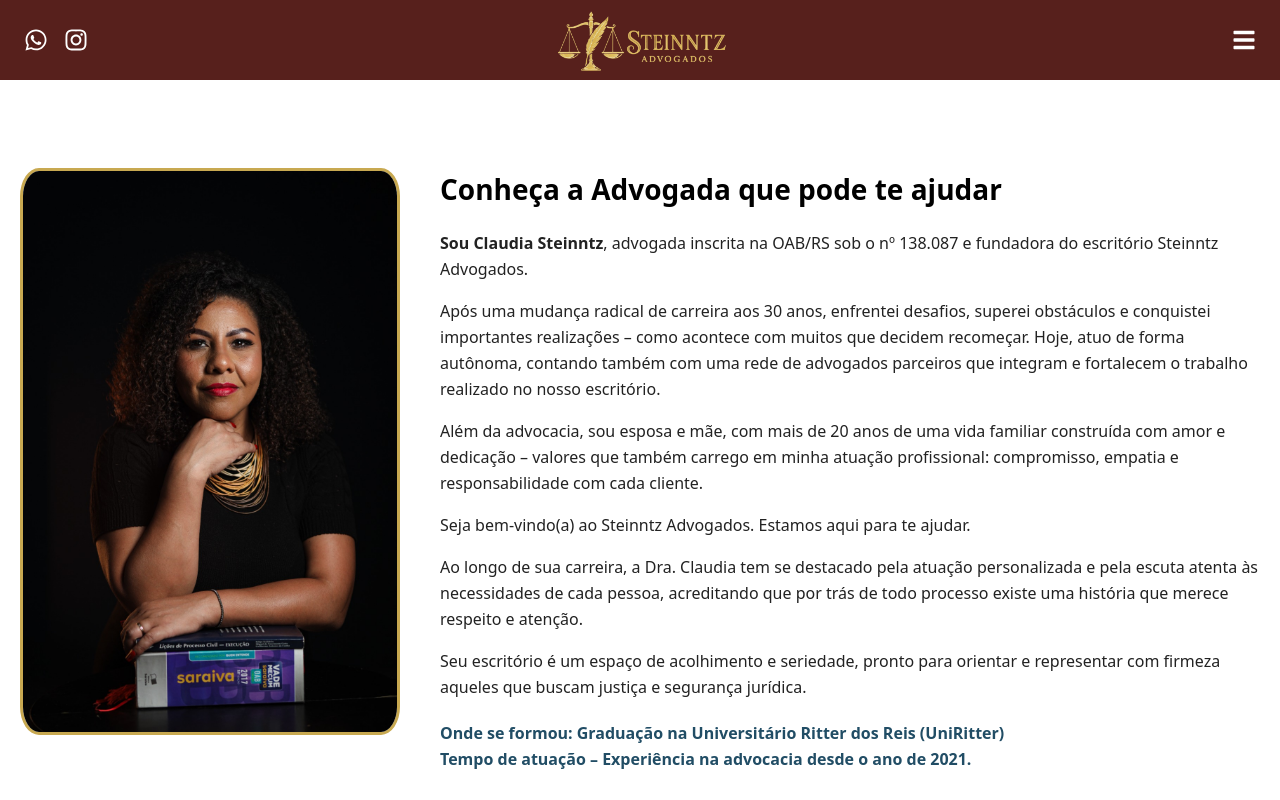
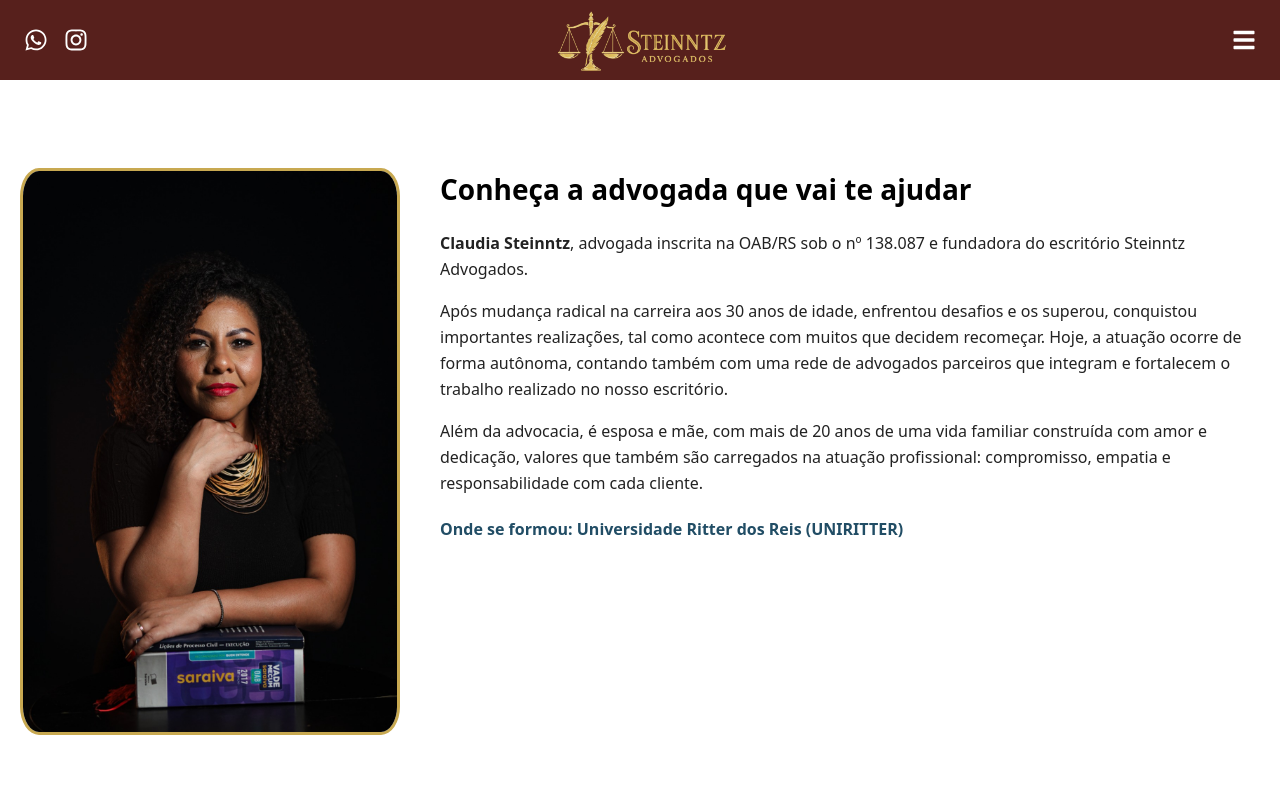
Before and after one commit to FernandoGvDev/claudia-newSite, a React (Vite) app: page /sobre in a window 1280 px wide. Shown: the top 800 px of the page. Built offline with nearby package versions, Linux system fonts and the light colour scheme.

Commit message:
ajuste requeri

```diff
--- a/src/components/PagSobre.jsx
+++ b/src/components/PagSobre.jsx
@@ -18,52 +18,40 @@ const PagSobre = () => {
 
                 <div className="flex-2 font-[Segoe UI]">
   <h2 className="text-[28px] font-bold mb-5">
-                        Conheça a Advogada que pode te ajudar
+    Conheça a advogada que vai te ajudar
   </h2>
 
   <p className="text-[16px] mb-4 leading-relaxed text-[#222]">
-                        <strong className="font-bold">Sou Claudia Steinntz</strong>, advogada inscrita na OAB/RS sob o nº 138.087 e fundadora do
-                        escritório Steinntz Advogados.
+    <strong className="font-bold">Claudia Steinntz</strong>, advogada inscrita
+    na OAB/RS sob o nº 138.087 e fundadora do escritório Steinntz Advogados.
   </p>
 
   <p className="text-[16px] mb-4 leading-relaxed text-[#222]">
-                        Após uma mudança radical de carreira aos 30 anos, enfrentei desafios, superei obstáculos e conquistei
-                        importantes realizações – como acontece com muitos que decidem recomeçar. Hoje, atuo de forma autônoma,
-                        contando também com uma rede de advogados parceiros que integram e fortalecem o trabalho realizado no
-                        nosso escritório.
+    Após mudança radical na carreira aos 30 anos de idade, enfrentou desafios e
+    os superou, conquistou importantes realizações, tal como acontece com muitos
+    que decidem recomeçar. Hoje, a atuação ocorre de forma autônoma, contando
+    também com uma rede de advogados parceiros que integram e fortalecem o
+    trabalho realizado no nosso escritório.
   </p>
 
   <p className="text-[16px] mb-4 leading-relaxed text-[#222]">
-                        Além da advocacia, sou esposa e mãe, com mais de 20 anos de uma vida familiar construída com amor e
-                        dedicação – valores que também carrego em minha atuação profissional: compromisso, empatia e
-                        responsabilidade com cada cliente.
-                    </p>
-
-                    <p className="text-[16px] mb-4 leading-relaxed text-[#222]">
-                        Seja bem-vindo(a) ao Steinntz Advogados. Estamos aqui para te ajudar.
-                    </p>
-
-                    <p className="text-[16px] mb-4 leading-relaxed text-[#222]">
-                        Ao longo de sua carreira, a Dra. Claudia tem se destacado pela atuação personalizada e pela escuta atenta
-                        às necessidades de cada pessoa, acreditando que por trás de todo processo existe uma história que merece
-                        respeito e atenção.
-                    </p>
-
-                    <p className="text-[16px] mb-4 leading-relaxed text-[#222]">
-                        Seu escritório é um espaço de acolhimento e seriedade, pronto para orientar e representar com firmeza
-                        aqueles que buscam justiça e segurança jurídica.
+    Além da advocacia, é esposa e mãe, com mais de 20 anos de uma vida familiar
+    construída com amor e dedicação, valores que também são carregados na atuação
+    profissional: compromisso, empatia e responsabilidade com cada cliente.
   </p>
 
   <p className="text-[16px] mt-5 font-semibold text-[#214d65] leading-relaxed">
-                        <strong className="font-bold">Onde se formou:</strong> Graduação na Universitário Ritter dos Reis (UniRitter)<br />
-                        <strong className="font-bold">Tempo de atuação –</strong> Experiência na advocacia desde o ano de 2021.
+    <strong className="font-bold">Onde se formou:</strong> Universidade Ritter
+    dos Reis (UNIRITTER)
   </p>
 </div>
+
 </section>
 
 <div className="text-center mt-14 px-5 py-10 bg-[#f8f8f8] border-t-2 border-[#c8a951] rounded-lg shadow-md">
   <p className="text-[18px] text-[#333] mb-5 max-w-[600px] mx-auto leading-relaxed">
-                    Se você busca um atendimento jurídico humano, ético e competente, entre em contato conosco.
+    Se você busca um atendimento jurídico humano, ético e competente, entre em
+    contato conosco.
   </p>
   <a
     href="https://wa.me/555193736889"
@@ -74,6 +62,7 @@ const PagSobre = () => {
     Fale com a Dra. Claudia
   </a>
 </div>
+
         </>
     );
 };
--- a/src/pages/Home.jsx
+++ b/src/pages/Home.jsx
@@ -67,7 +67,7 @@ function Home() {
 
       {/* Banner */}
       <main
-        className="relative flex items-center justify-center min-h-[70vh] sm:min-h-screen px-4 sm:px-6 text-[#57201c] overflow-hidden"
+  className="relative flex items-center justify-center min-h-[70vh] sm:min-h-screen px-4 sm:px-6 text-white overflow-hidden"
 >
   {/* Fundo */}
   <div
@@ -76,13 +76,13 @@ function Home() {
   ></div>
 
   {/* Caixa de texto centralizada */}
-        <section className="relative z-10 bg-white/85 backdrop-blur-sm max-w-xl text-center p-6 sm:p-10 rounded-xl shadow-lg mb-16 mt-16">
+  <section className="relative z-10 text-center p-6 sm:p-10 mb-16 mt-16">
     <h1 className="text-3xl sm:text-6xl font-semibold font-serif mb-4 sm:mb-6">
       Fornecemos orientação jurídica com
     </h1>
 
     <h2 className="text-2xl sm:text-4xl font-bold font-serif mb-3 sm:mb-4">
-            <span className="text-[#57201c] font-semibold">
+      <span className="text-[#f5d29b] font-semibold">
         profissionalismo e total transparência!
       </span>
     </h2>
@@ -94,12 +94,13 @@ function Home() {
 
     <a
       href="#formulario"
-            className="inline-block bg-[#57201c] text-white font-bold py-2 px-4 sm:py-3 sm:px-6 rounded-full hover:bg-[#694a1b] hover:scale-105 transition duration-200"
+      className="inline-block bg-[#c8a951] text-[#57201c] font-bold py-2 px-4 sm:py-3 sm:px-6 rounded-full hover:bg-[#b89738] hover:scale-105 transition duration-200"
     >
       AGENDAR UMA CONSULTA
     </a>
   </section>
 </main>
+
 
       {/* Serviços */}
       <div className="mb-10 px-4 sm:px-0">
```
Lines whose indentation alone changed are shown as unchanged.
